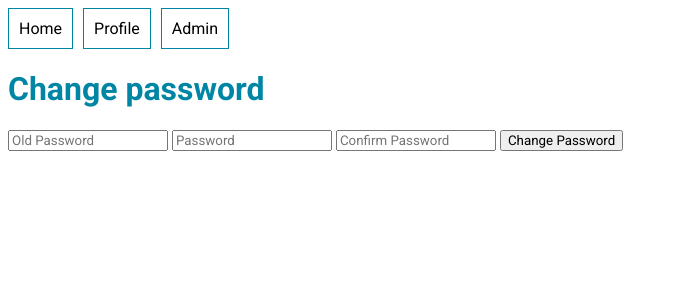
After one commit to tirilg/django-library-system, a Django app: page /user/change_password/ in a window 1280 px wide. The commit adds this page. Shown: the top 300 px of the page, without its empty margins (0-678 px from the left). Run offline with Django 3.2, Linux system fonts and the light colour scheme; a user stored in the database is signed in.

Commit message:
change password

```diff
--- /dev/null
+++ b/templates/user_app/change_password.html
@@ -0,0 +1,18 @@
+{% extends "base.html" %}
+
+{% block title %} Change password {% endblock title %}
+
+
+{% block content %}
+<h1>Change password</h1>
+
+<form action="{% url "user_app:change_password" %}" method="POST">
+    {% csrf_token %}
+    <input type="password" name="old_password" placeholder="Old Password">
+    <input type="password" name="new_password" placeholder="Password">
+    <input type="password" name="new_password_confirm" placeholder="Confirm Password">
+    <button>Change Password</button>
+</form>
+
+{% if error_message %} <p>{{error_message}}</p> {% endif %}
+{% endblock content %}
--- a/templates/user_app/profile.html
+++ b/templates/user_app/profile.html
@@ -9,6 +9,7 @@
     <h2>Welcome, {{user.username}}.</h2>
     <ul>
         <li><a href="{% url 'user_app:logout' %}">Log out</a></li>
+        <li><a href="{% url 'user_app:change_password' %}">Change password</a></li>
         <li><a href="{% url 'user_app:delete_account' %}">Delete account</a></li>
     </ul>
     <p>This is a history of your loaned books and magazines.</p>
--- a/user_app/urls.py
+++ b/user_app/urls.py
@@ -4,8 +4,9 @@ from . import views
 app_name = 'user_app'
 
 urlpatterns = [
+    path("", views.login, name="login"),
     path("signup/", views.signup, name="signup"),
-    path("", views.login, name="login"),
+    path("change_password/", views.change_password, name="change_password"),
     path("logout/", views.logout, name="logout"),
     path('delete_account', views.delete_account, name="delete_account"),
     path("profile/", views.profile, name="profile"),
--- a/user_app/views.py
+++ b/user_app/views.py
@@ -4,6 +4,7 @@ from django.http import HttpResponseRedirect
 from django.contrib.auth.decorators import login_required
 from library_app.models import Book, BookLoan, Magazine, MagazineLoan
 from django.contrib.auth.models import User
+from django.contrib.auth import update_session_auth_hash
 from django.utils import timezone
 
 
@@ -54,6 +55,43 @@ def login(request):
             context = {"error_message": "Invalid username or password combination"}
 
     return render(request, "user_app/login.html", context)
+
+
+####### - Change password - #######
+
+@login_required
+def change_password(request):
+    context = {}
+
+    if request.method == "POST":
+        old_password = request.POST['old_password']
+        new_password = request.POST['new_password']
+        new_password_confirm = request.POST['new_password_confirm']
+
+        # If the "old password" matches the users password
+        if request.user.check_password(old_password):
+
+            # If new passwords match
+            if new_password == new_password_confirm:
+                user = get_object_or_404(User, username=request.user.username)
+                user.set_password(new_password)
+                user.save()
+
+                context = {"error_message": "Password changed"}
+
+                # Stay logged in after a password change
+                update_session_auth_hash(request, user)
+                return HttpResponseRedirect(reverse('user_app:profile'))
+
+            # Passwords do not match
+            else:
+                context = {"error_message": "Passwords do not match"}
+
+        # Wrong current password
+        else:
+            context = {"error_message": "Wrong password"}
+
+    return render(request, 'user_app/change_password.html', context)
 
 
 ####### - Log out - #######
```
Also changed, not shown: db.sqlite3.
